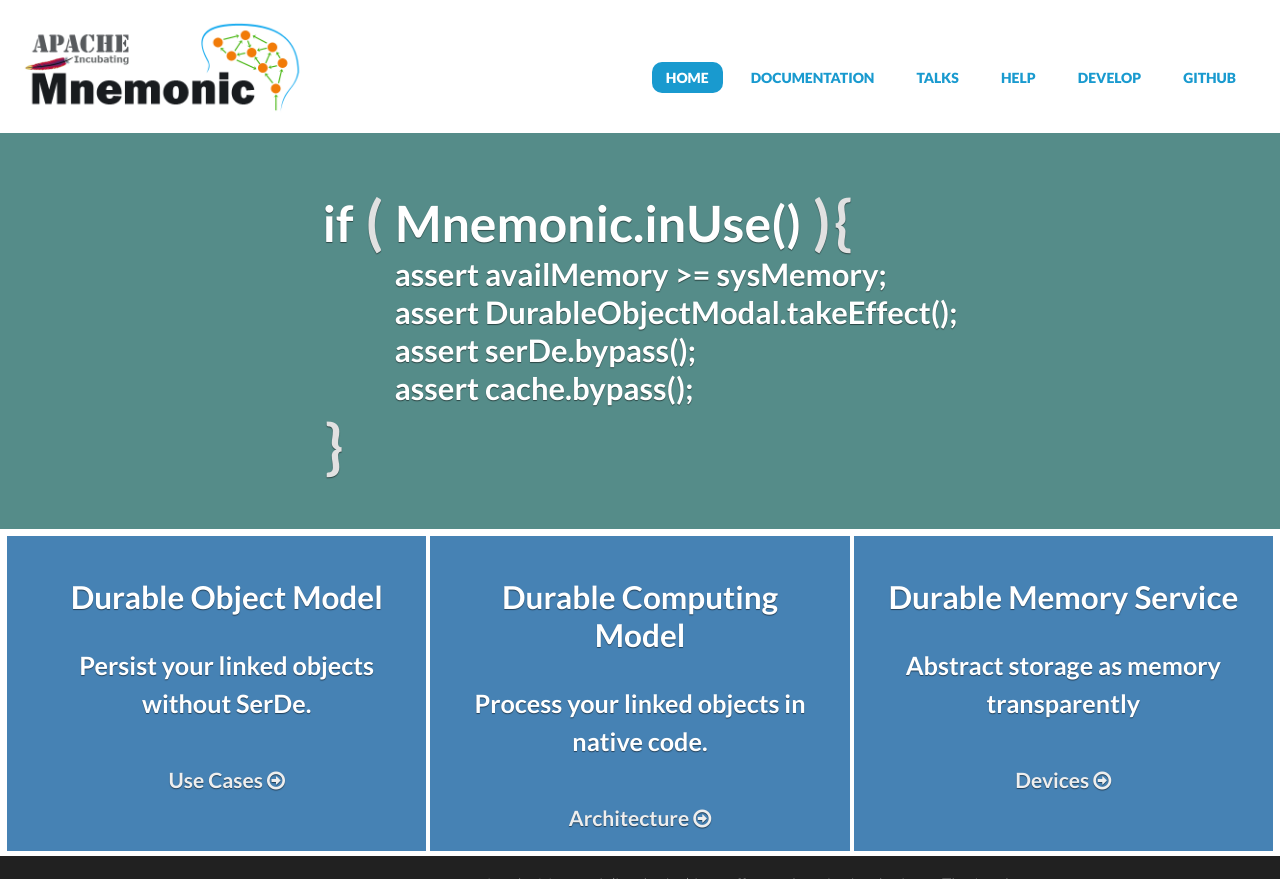
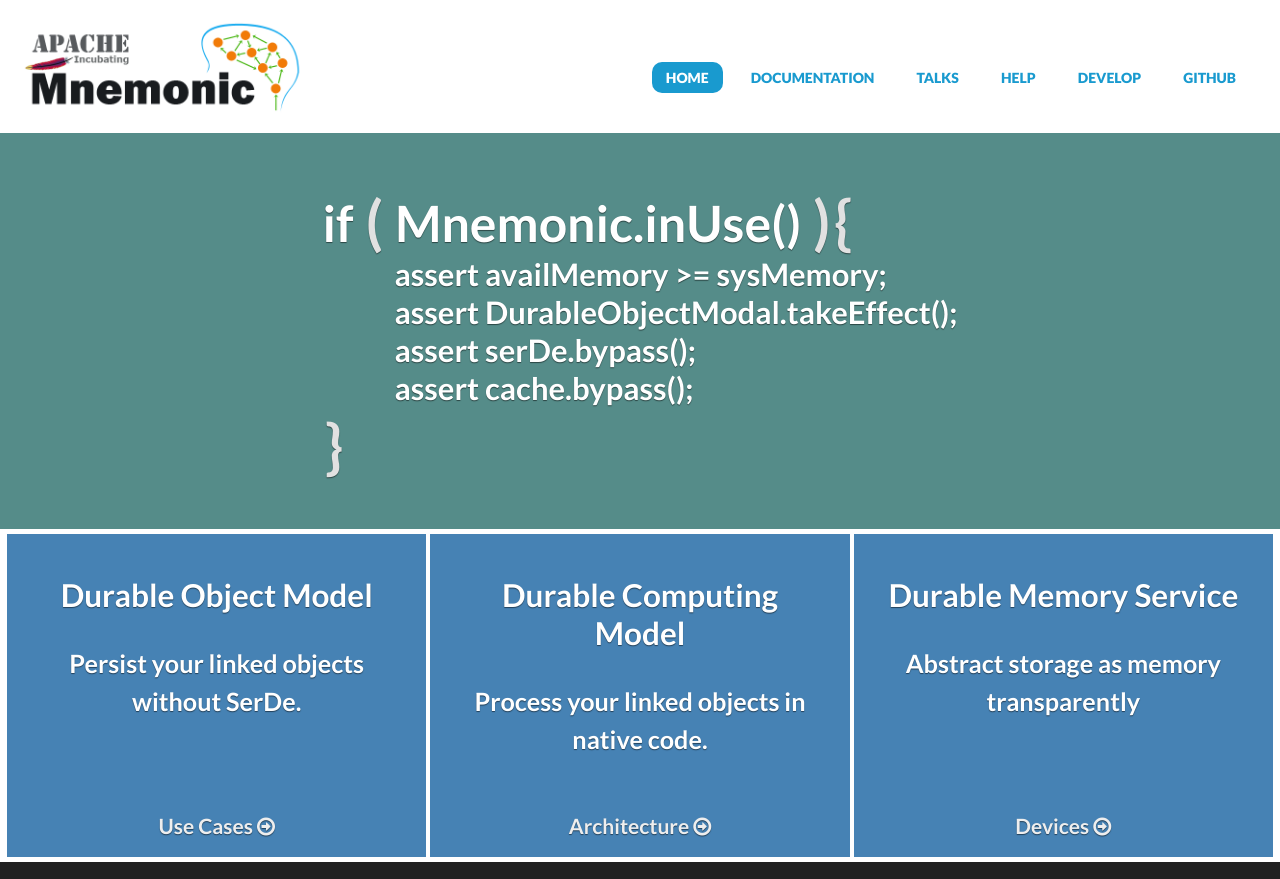
Before and after one commit to apache/mnemonic-site, a Jekyll site: the page built from src/index.html, in a window 1280 px wide, cut to the strip 0-879 px from the top of the page. Built offline with Jekyll 4.4.1, drawn with Linux system fonts in a browser that asks for light colours.

Commit message:
MNEMONIC-315: The links in the middle of home page are not aligned bottom

```diff
--- a/src/css/screen.scss
+++ b/src/css/screen.scss
@@ -293,18 +293,30 @@
   @include animation(secfadein 2s);
 
   color: white;
-  .unit {
-    padding: 10px 0 40px;
-    border: 2px solid white;
-    &:hover {
-        background-color: lighten(steelblue, 5%);
-    }
-    padding-bottom: 100%;
-    margin-bottom: -100%;
-  }
 
   .grid {
-    overflow: hidden;
+    display: table;
+    width: 100%;
+    .row {
+      display: table-row;
+      .tblunit1 {
+        display: table-cell;
+        padding: 10px 0 0px;
+        border-style: solid;
+        border-color: white;
+        border-width: 0px 2px;
+        &:hover {
+            background-color: lighten(steelblue, 5%);
+        }
+      }
+      .tblunit2 {
+        display: table-cell;
+        padding: 10px 0 0px;
+        border-style: solid;
+        border-color: white;
+        border-width: 0px 2px;
+      }
+    }
   }
 
   h2 {
--- a/src/index.html
+++ b/src/index.html
@@ -22,21 +22,30 @@
 </section>
 <section class="ingredients">
     <div class="grid">
-        <div class="unit one-third">
+      <div class="row">
+        <div class="tblunit1 one-third">
             <h2>Durable Object Model</h2>
             <p>Persist your linked objects without SerDe.</p>
-            <a href="/docs/domusecases">Use Cases <i class="fa fa-arrow-circle-o-right"></i></a>
         </div>
-        <div class="unit one-third">
+        <div class="tblunit1 one-third">
             <h2>Durable Computing Model</h2>
             <p>Process your linked objects in native code.</p>
-            <a href="/docs/arch">Architecture <i class="fa fa-arrow-circle-o-right"></i></a>
         </div>
-        <div class="unit one-third">
+        <div class="tblunit1 one-third">
             <h2>Durable Memory Service</h2>
             <p>Abstract storage as memory transparently</p>
-            <a href="/docs/devices">Devices <i class="fa fa-arrow-circle-o-right"></i></a>
         </div>
-        <div class="clear"></div>
+      </div>
+      <div class="row">
+          <div class="tblunit2 one-third">
+              <a href="/docs/domusecases">Use Cases <i class="fa fa-arrow-circle-o-right"></i></a>
+          </div>
+          <div class="tblunit2 one-third">
+              <a href="/docs/arch">Architecture <i class="fa fa-arrow-circle-o-right"></i></a>
+          </div>
+          <div class="tblunit2 one-third">
+              <a href="/docs/devices">Devices <i class="fa fa-arrow-circle-o-right"></i></a>
+          </div>
+      </div>
     </div>
 </section>
```
